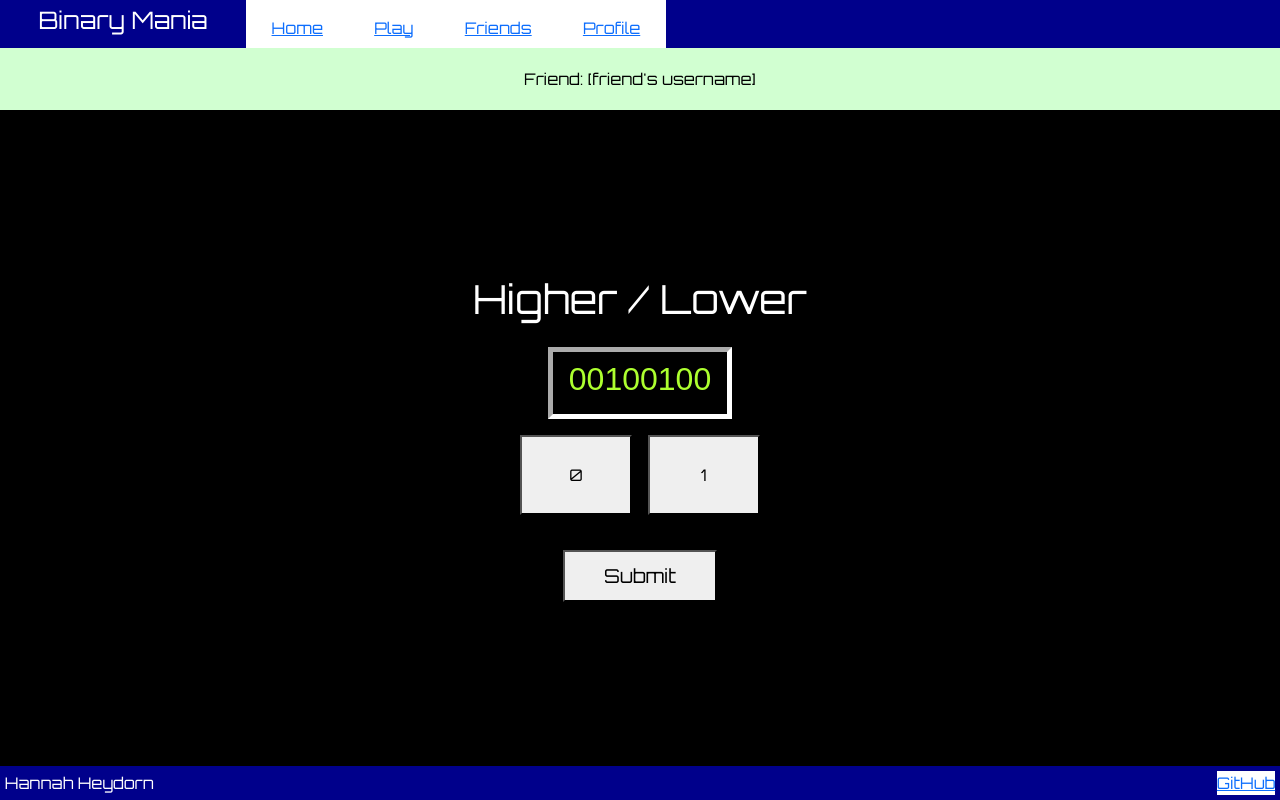
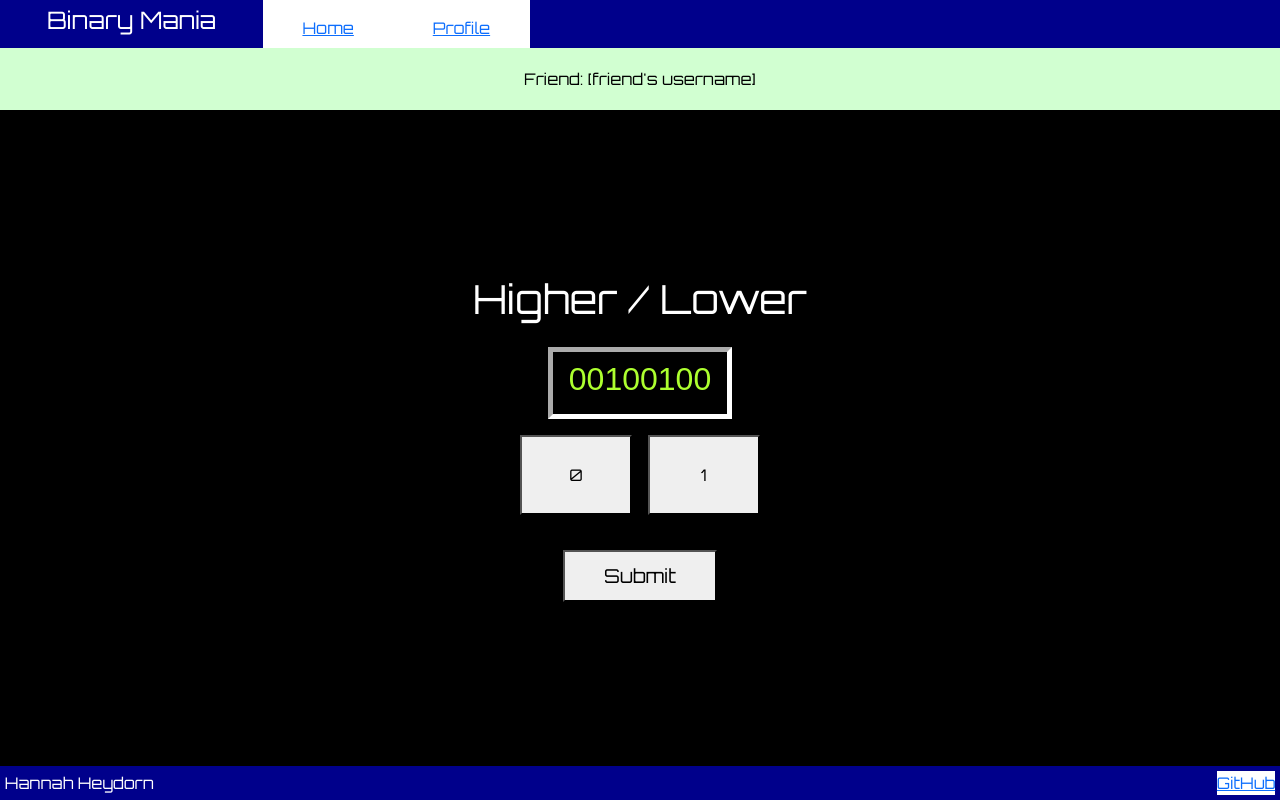
Before and after one commit to GogoDiamondz/binary-mania, a React (Vite) app: page /play in a window 1280 px wide. Built offline with nearby package versions, Linux system fonts and the light colour scheme.

Commit message:
added authState class

```diff
--- a/src/app.jsx
+++ b/src/app.jsx
@@ -7,8 +7,13 @@
 import { Friends } from './friends/friends';
 import { Profile } from './profile/profile';
 import { Login } from './login/login';
+import { AuthState } from './login/authState';
 
 export default function App() {
+    const [userName, setUserName] = React.useState(localStorage.getItem('userName') || '');
+    const currentAuthState = userName ? AuthState.Authenticated : AuthState.Unauthenticated;
+    const [authState, setAuthState] = React.useState(currentAuthState);
+
     return (
     <BrowserRouter>
         <div className="body bg-dark text-light">
@@ -16,14 +21,28 @@
                 <h1>Binary Mania</h1>
                 <nav>
                     <div><NavLink to="/">Home</NavLink></div>
-                    <div><NavLink to="/play">Play</NavLink></div>
-                    <div><NavLink to="/friends">Friends</NavLink></div>
+                    {authState === AuthState.Authenticated && (
+                        <div><NavLink to="/play">Play</NavLink></div>
+                    )}
+                    {authState === AuthState.Authenticated && (
+                        <div><NavLink to="/friends">Friends</NavLink></div>
+                    )}
+                    {/* TODO: replace 'home' with 'profile' once logged in */}
                     <div><NavLink to="/profile">Profile</NavLink></div>
                 </nav>
             </header>
 
             <Routes>
-                <Route path="/" element={<Login />} />
+                <Route path="/" element={
+                    <Login
+                        userName={userName}
+                        authState={authState}
+                        onAuthChange={(userName, authState) => {
+                            setAuthState(authState);
+                            setUserName(userName);
+                        }}
+                    />
+                    } />
                 <Route path="/play" element={<Play />} />
                 <Route path="/friends" element={<Friends />} />
                 <Route path="/profile" element={<Profile />} />
--- /dev/null
+++ b/src/login/authState.js
@@ -0,0 +1,9 @@
+export class AuthState {
+  static Unknown = new AuthState('unknown');
+  static Authenticated = new AuthState('authenticated');
+  static Unauthenticated = new AuthState('unauthenticated');
+
+  constructor(state) {
+    this.state = state;
+  }
+}
```
